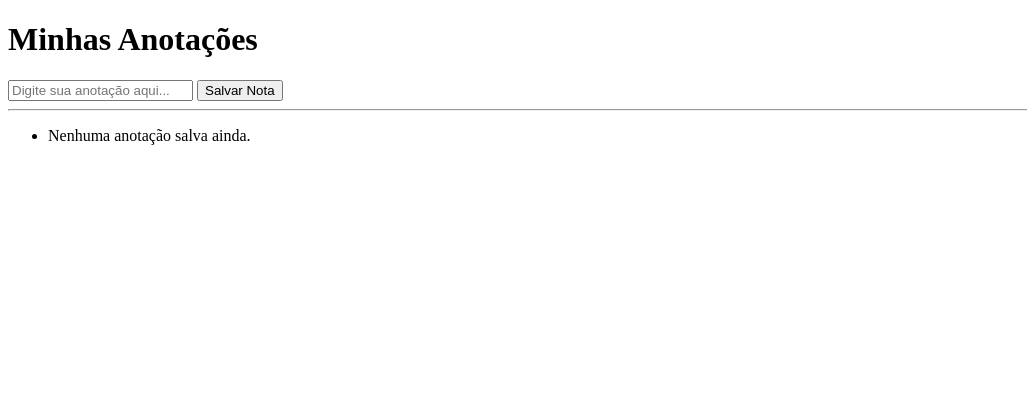
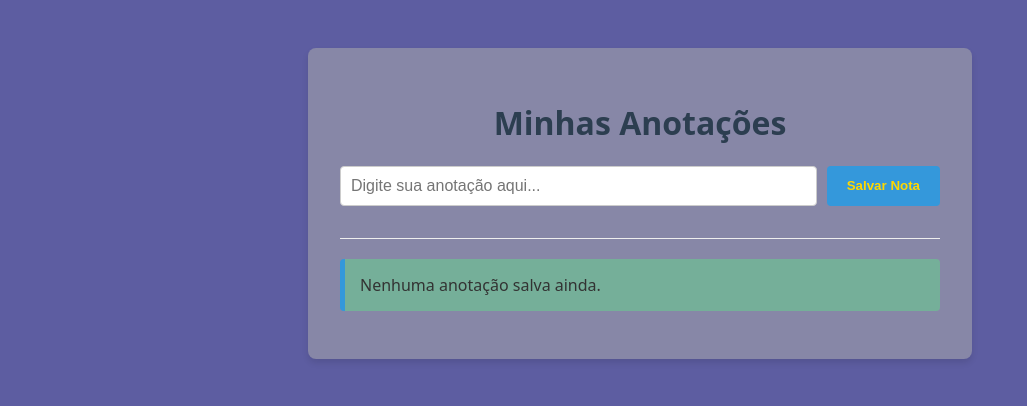
Before and after one commit to Juliotbr/estudo_flask, a Flask app: page / in a window 1280 px wide. Shown: the top 406 px of the page, without its empty margins (0-1027 px from the left). Run offline with Flask 3, Linux system fonts and the light colour scheme.

Commit message:
basic part 2

```diff
--- a/app.py
+++ b/app.py
@@ -1,19 +1,19 @@
 from flask import Flask, render_template, request, redirect
-from models import db, Nota  # <-- Olha a mágica aqui: importando do seu arquivo!
+from models import db, Nota  # Importa o banco de dados e a classe Nota do arquivo models.py
 
 app = Flask(__name__)
 
 # Configurações do Banco de Dados
 app.config['SQLALCHEMY_DATABASE_URI'] = 'sqlite:///banco.db'
 
-# Conecta o banco de dados (que estava isolado) ao nosso aplicativo
+# Conecta o banco de dados
 db.init_app(app)
 
 # Garante que a tabela exista
 with app.app_context():
     db.create_all()
 
-# A nossa Rota principal continua igualzinha
+# A Rota principal
 @app.route('/', methods=['GET', 'POST'])
 def home():
     if request.method == 'POST':
@@ -28,5 +28,33 @@ def home():
     todas_as_notas = Nota.query.all()
     return render_template('index.html', notas=todas_as_notas)
 
+# Rota para deletar uma anotação específica pelo ID dela
+@app.route('/deletar/<int:id>')
+def deletar(id):
+    # Busca a nota no banco de dados. Se não achar, dá erro 404
+    nota_para_deletar = Nota.query.get_or_404(id)
+
+    # Manda o banco deletar e salva a alteração
+    db.session.delete(nota_para_deletar)
+    db.session.commit()
+
+    # Volta para a página inicial
+    return redirect('/')
+
+# Rota para editar uma anotação existente
+@app.route('/editar/<int:id>', methods=['GET', 'POST'])
+def editar(id):
+    # Busca a nota pelo ID
+    nota_para_editar = Nota.query.get_or_404(id)
+
+    if request.method == 'POST':
+        # Pega o texto novo do formulário e atualiza o banco
+        nota_para_editar.conteudo = request.form['conteudo']
+        db.session.commit()
+        return redirect('/')
+
+    # Se for apenas GET, renderiza a página de edição passando a nota atual
+    return render_template('editar.html', nota=nota_para_editar)
+
 if __name__ == '__main__':
     app.run(debug=True)
--- /dev/null
+++ b/static/style.css
@@ -0,0 +1,89 @@
+html {
+    background-color: #5d5da1;
+}
+
+/*  */
+body {
+    font-family: system-ui, -apple-system, sans-serif;
+    background-color: #8787a7;
+    color: #333;
+    max-width: 600px;
+    margin: 3rem auto;
+    padding: 2rem;
+    border-radius: 8px;
+    box-shadow: 0 4px 6px rgba(0, 0, 0, 0.1);
+}
+
+h1 {
+    text-align: center;
+    color: #2c3e50;
+}
+
+/* Estiliza o formulário e o input */
+form {
+    display: flex;
+    gap: 10px;
+    margin-bottom: 2rem;
+}
+
+input[type="text"] {
+    flex: 1;
+    padding: 10px;
+    border: 1px solid #ccc;
+    border-radius: 4px;
+    font-size: 16px;
+}
+
+button {
+    padding: 10px 20px;
+    background-color: #3498db;
+    color: gold;
+    border: none;
+    border-radius: 4px;
+    cursor: pointer;
+    font-weight: bold;
+}
+
+button:hover {
+    background-color: #2980b9;
+}
+
+hr {
+    border: 0;
+    height: 1px;
+    background: #eee;
+    margin: 20px 0;
+}
+
+/* Estiliza a lista de anotações */
+ul {
+    list-style-type: none;
+    padding: 0;
+}
+
+li {
+    background-color: #75af99;
+    margin-bottom: 10px;
+    padding: 15px;
+    border-radius: 4px;
+    display: flex;
+    justify-content: space-between;
+    align-items: center;
+    border-left: 5px solid #3498db;
+}
+
+/* Container para agrupar os botões de ação na direita */
+.acoes a {
+    text-decoration: none;
+    margin-left: 15px;
+    font-size: 14px;
+    font-weight: bold;
+}
+
+.btn-editar {
+    color: #f39c12;
+}
+
+.btn-deletar {
+    color: #e74c3c;
+}
--- a/templates/index.html
+++ b/templates/index.html
@@ -2,7 +2,9 @@
 <html lang="pt-BR">
 <head>
     <meta charset="UTF-8">
+    <meta name="viewport" content="width=device-width, initial-scale=1.0">
     <title>Meu Bloco de Notas</title>
+    <link rel="stylesheet" href="{{ url_for('static', filename='style.css') }}">
 </head>
 <body>
     <h1>Minhas Anotações</h1>
@@ -16,7 +18,11 @@
 
     <ul>
         {% for nota in notas %}
-            <li>{{ nota.conteudo }}</li>
+            <li>
+                {{ nota.conteudo }}
+                <a href="/editar/{{ nota.id }}" style="color: blue; text-decoration: none; margin-left: 10px;">[ Editar ]</a>
+                <a href="/deletar/{{ nota.id }}" style="color: red; text-decoration: none; margin-left: 10px;">[ Deletar ]</a>
+            </li>
         {% else %}
             <li>Nenhuma anotação salva ainda.</li>
         {% endfor %}
```
Also changed, not shown: templates/editar.html (added, +20 -0 lines).
